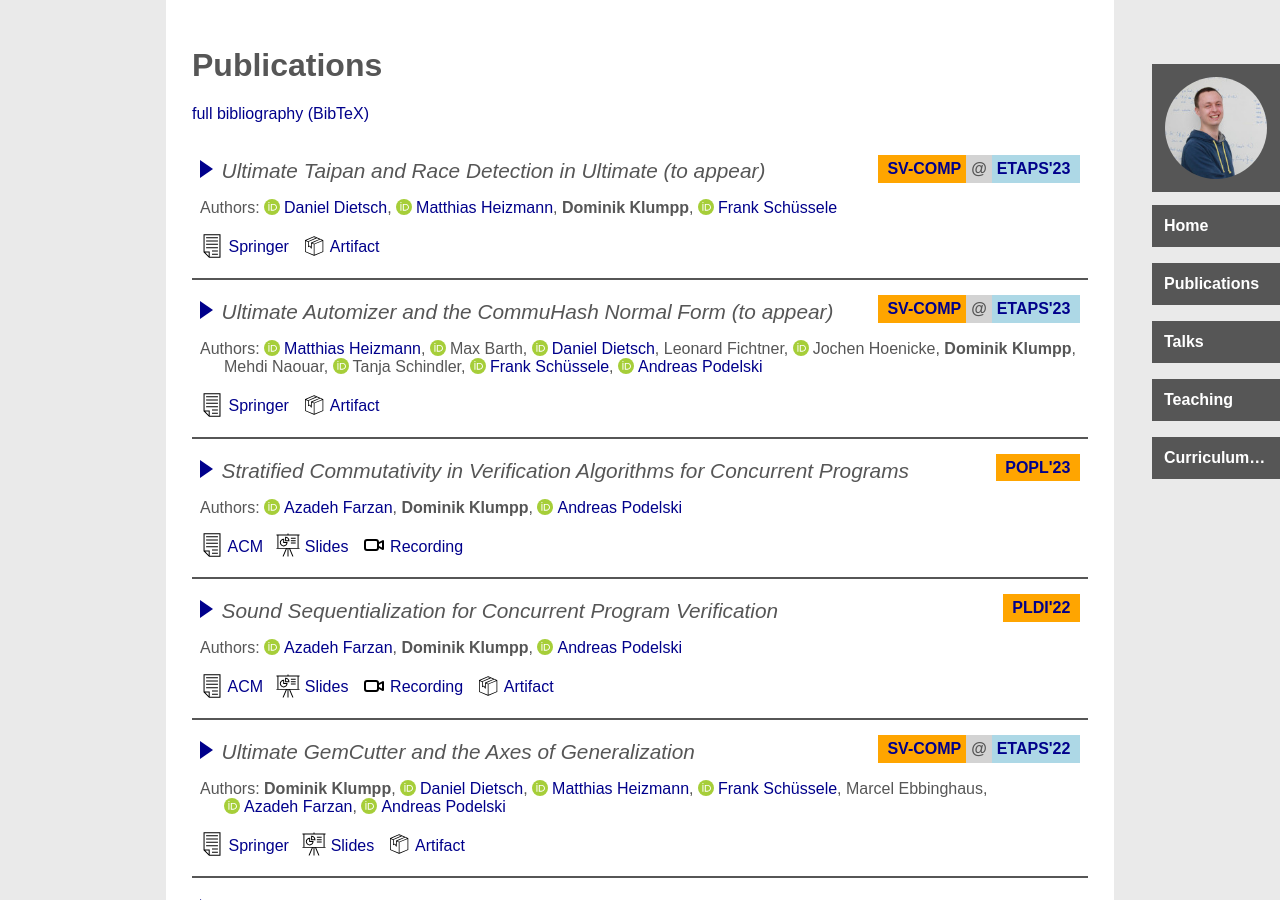
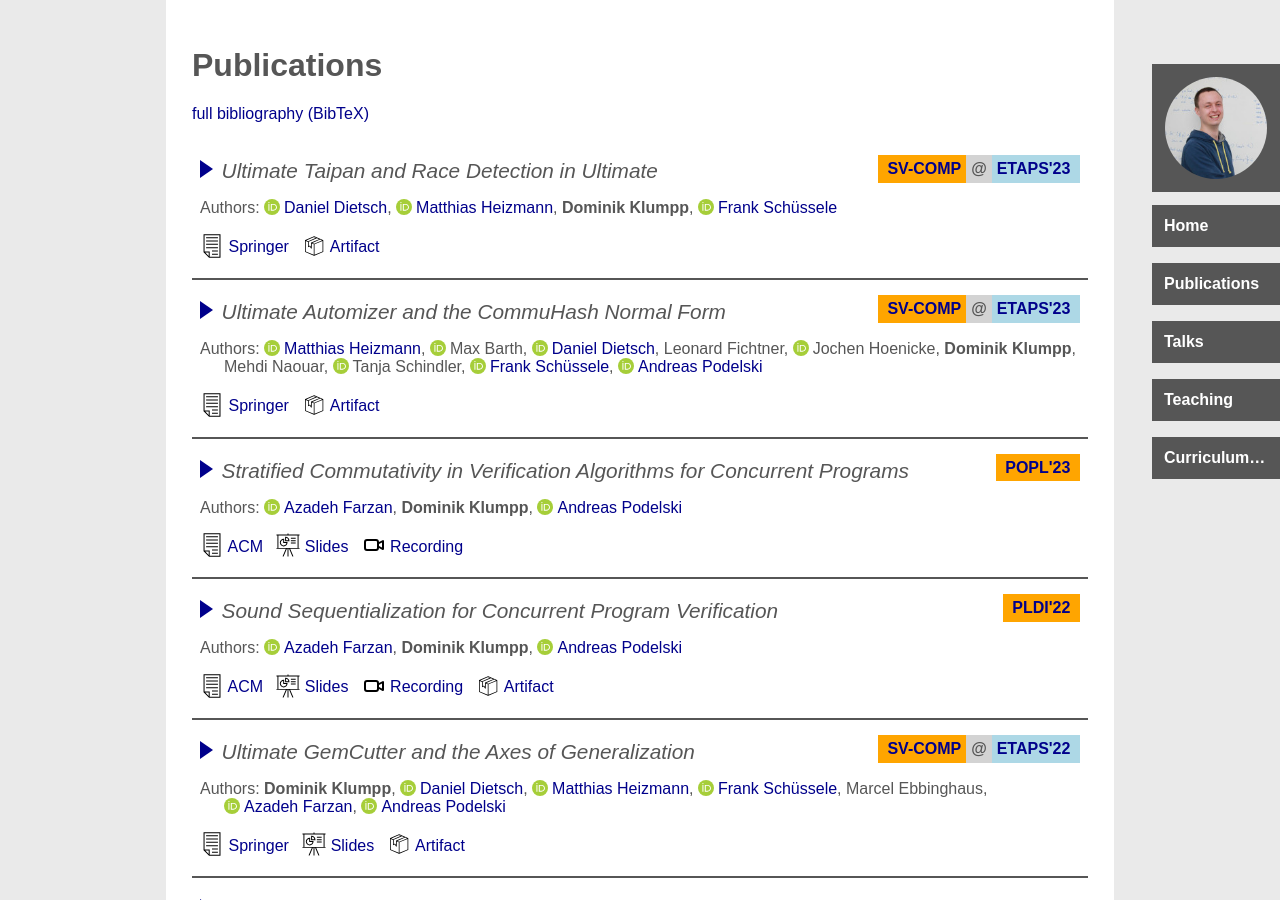
Before and after one commit to maul-esel/personal-website, a Jekyll site: the page built from publications.markdown, in a window 1280 px wide and 900 px high. Built offline with Jekyll 4.4.1, drawn with Linux system fonts in a browser that asks for light colours.

Commit message:
remove "to appear" notes for SV-COMP'23 papers

```diff
--- a/_publications/svcomp23automizer.markdown
+++ b/_publications/svcomp23automizer.markdown
@@ -1,6 +1,6 @@
 ---
 pub_id: svcomp23automizer
-title:  Ultimate Automizer and the CommuHash Normal Form (to appear)
+title:  Ultimate Automizer and the CommuHash Normal Form
 date:   2023-04-24
 
 authors: [mheizmann, mbarth, ddietsch, lfichtner, jhoenicke, me, mnaouar, tschindler, fschuessele, apodelski]
--- a/_publications/svcomp23taipan.markdown
+++ b/_publications/svcomp23taipan.markdown
@@ -1,6 +1,6 @@
 ---
 pub_id: svcomp23taipan
-title:  Ultimate Taipan and Race Detection in Ultimate (to appear)
+title:  Ultimate Taipan and Race Detection in Ultimate
 date:   2023-04-24
 
 authors: [ddietsch, mheizmann, me, fschuessele]
```
